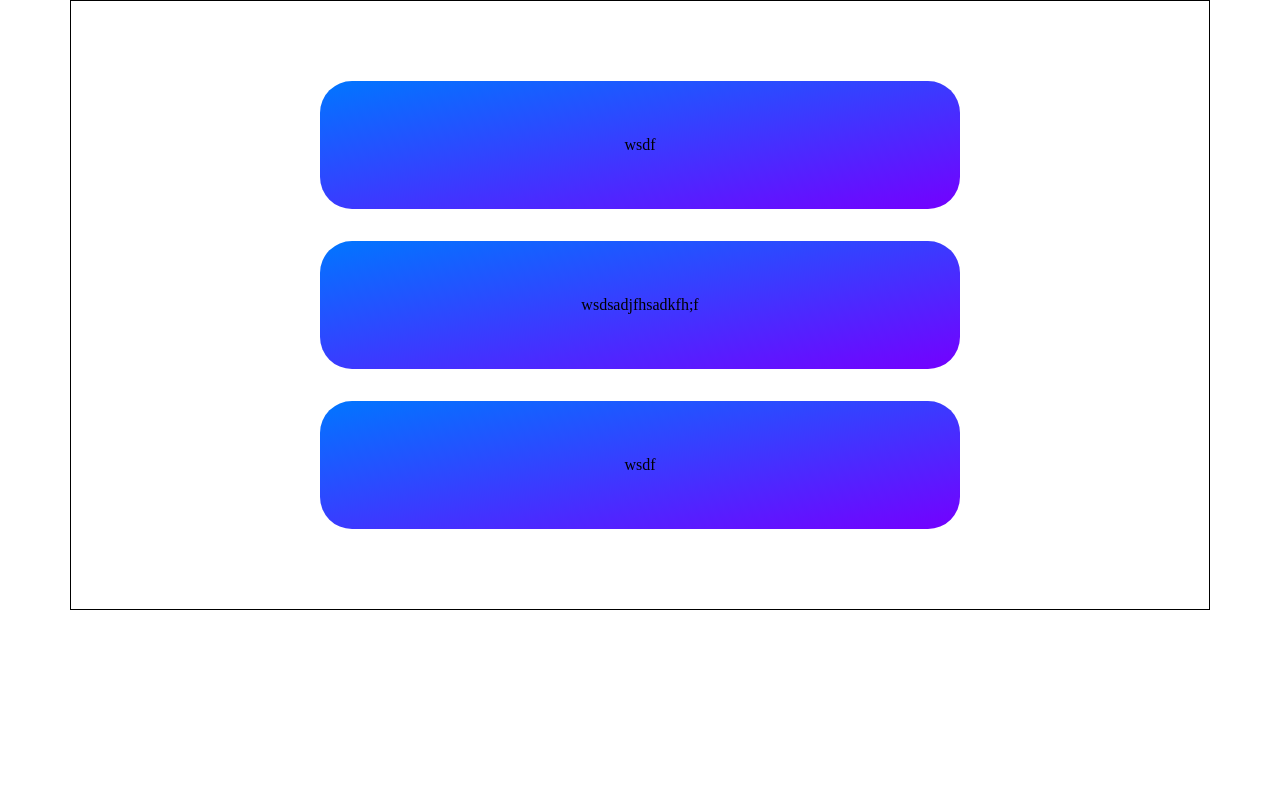
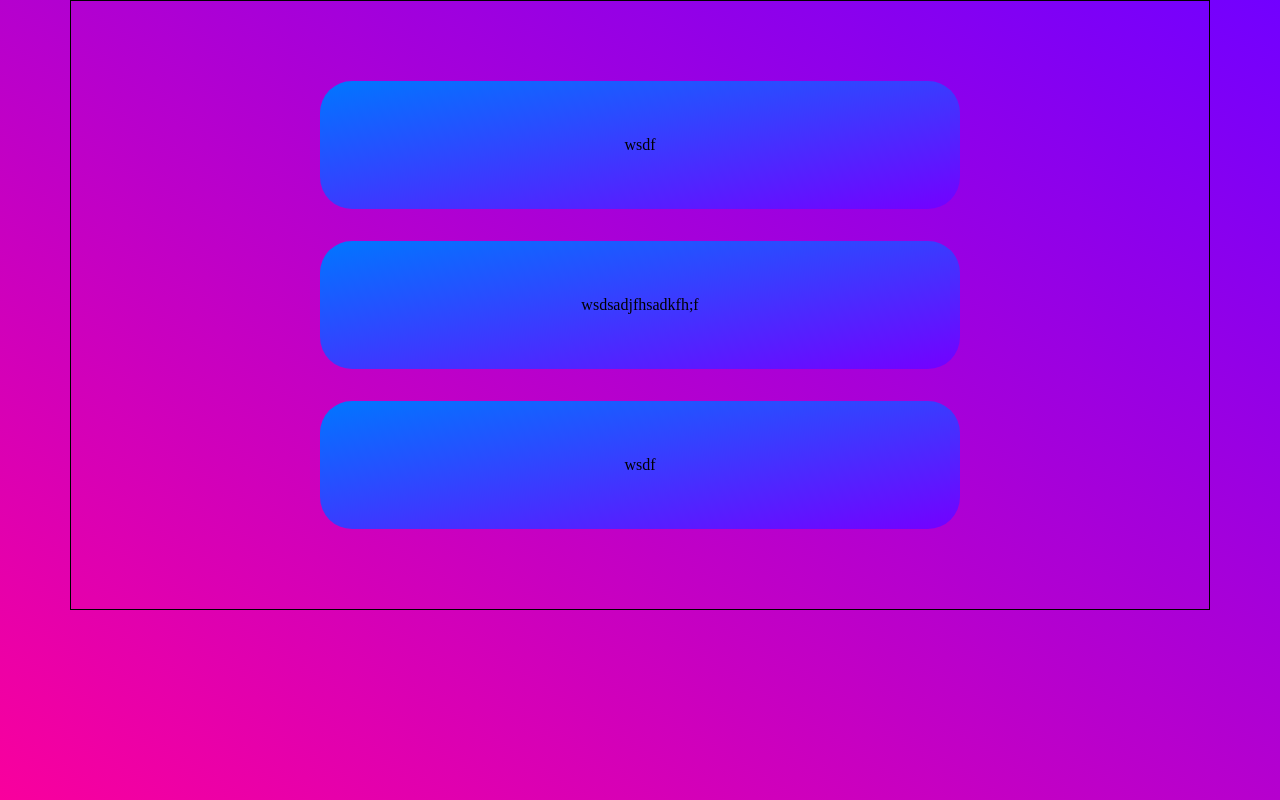
Before and after one commit to Milgam06/React-FramerMotion-Prac, a React (Vite) app: page / in a window 1280 px wide. Built offline with nearby package versions, Linux system fonts and the light colour scheme.

Commit message:
feat(style): add globalStyles

```diff
--- a/src/styles/globalStyle.ts
+++ b/src/styles/globalStyle.ts
@@ -1,5 +1,4 @@
 //global style
-
 import { css } from "@emotion/react";
 
 import { reset } from "./reset";
@@ -19,6 +18,7 @@ export const globalStyle = () => css`
 
   html {
     font-size: 1rem;
+    background: linear-gradient(to left bottom, #7200ff, #f9009d);
   }
 
   body {
```
